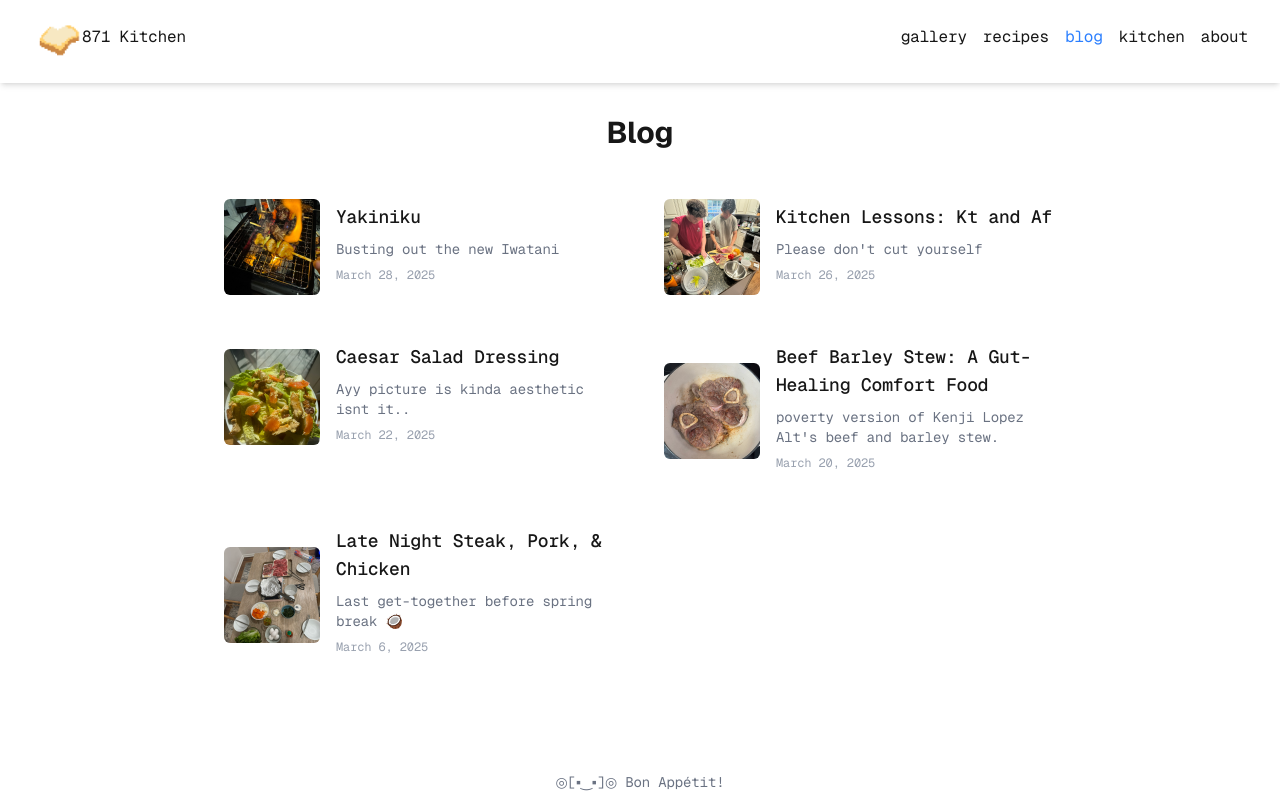
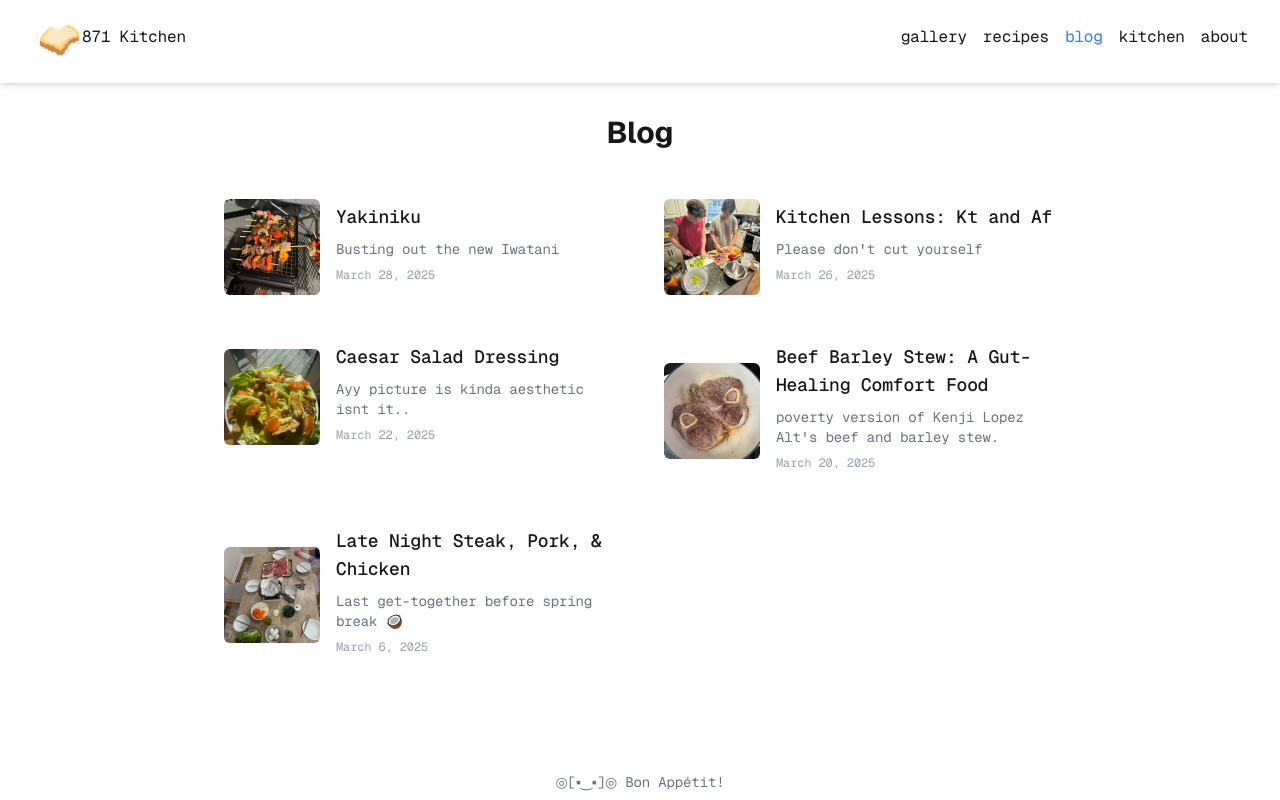
Before and after one commit to rlyn122/ryworld, a Next.js app in the folder src/ryeworld/: page /blog in a window 1280 px wide. Built offline with nearby package versions, Linux system fonts and the light colour scheme.

Commit message:
minor updates

```diff
--- a/src/ryeworld/app/blog/blogData.ts
+++ b/src/ryeworld/app/blog/blogData.ts
@@ -15,7 +15,7 @@ export const blogData: { [key: string]: blogContent } = {
         title: 'Yakiniku',
         date: '2025-03-28',
         description: 'Busting out the new Iwatani',
-        heroImage: '/blogs/yakink/flame.JPEG',
+        heroImage: '/blogs/yakink/food.JPEG',
         ingredients: [
             'Pork Belly',
             'Flank Steak',
--- a/src/ryeworld/app/gallery/page.tsx
+++ b/src/ryeworld/app/gallery/page.tsx
@@ -9,7 +9,7 @@ const galleryPage: React.FC = () => {
                     <img src="home.JPEG" alt="home!" className={styles.itemImage} />
                     <img src="stove.JPEG" alt="stove" className={styles.itemImage} />
                     <img src="/blogs/yakink/flame.JPEG" alt="yakinikikik!" className={styles.itemImage} />
-                    <img src="/blogs/beefbarley/sizzle.JPG" alt="bonemarrow" className={styles.itemImage} />
+                    <img src="/blogs/beefbarley/sizzle.jpg" alt="bonemarrow" className={styles.itemImage} />
                     <img src="/blogs/caesar/caesar.JPEG" alt="salad" className={styles.itemImage} />
 
 
```
